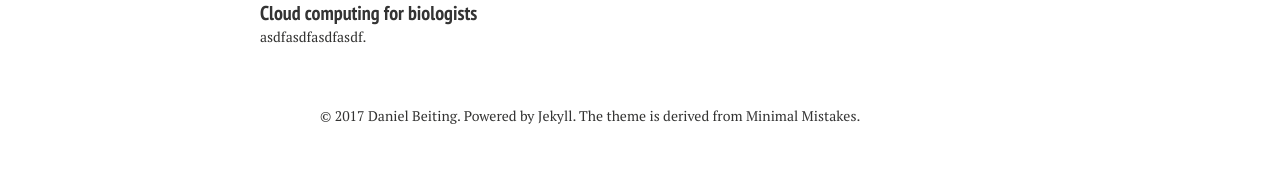
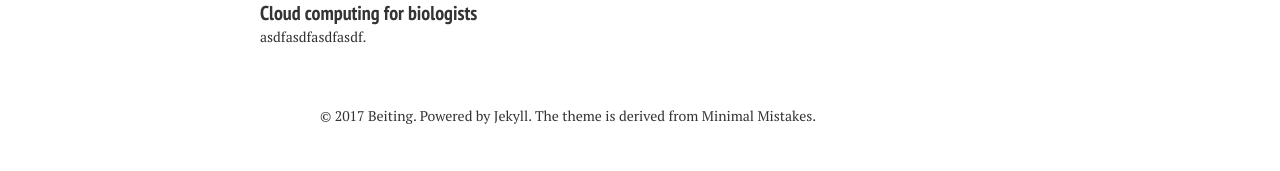
Before and after one commit to hostmicrobe/hostmicrobe.github.io, a Jekyll site: the page built from index.md, in a window 1280 px wide. Shown: the part 1003-1174 px from the top of the page. Built offline with Jekyll 4.4.1, drawn with Linux system fonts in a browser that asks for light colours; nearby versions of some CDN libraries.

```diff
--- a/_config.yml
+++ b/_config.yml
@@ -26,7 +26,7 @@ kramdown:
 
 # Site owner
 owner:
-  name: Daniel Beiting
+  name: Beiting
   avatar: headshot.jpg
   bio: "My research lies at the intersection of immunology, genomics and pathogen biology"
   email: danielbeiting@gmail.com
```
Also changed, not shown: _posts/2017-06-20-cloudComputing.md (+1 -1 lines).
